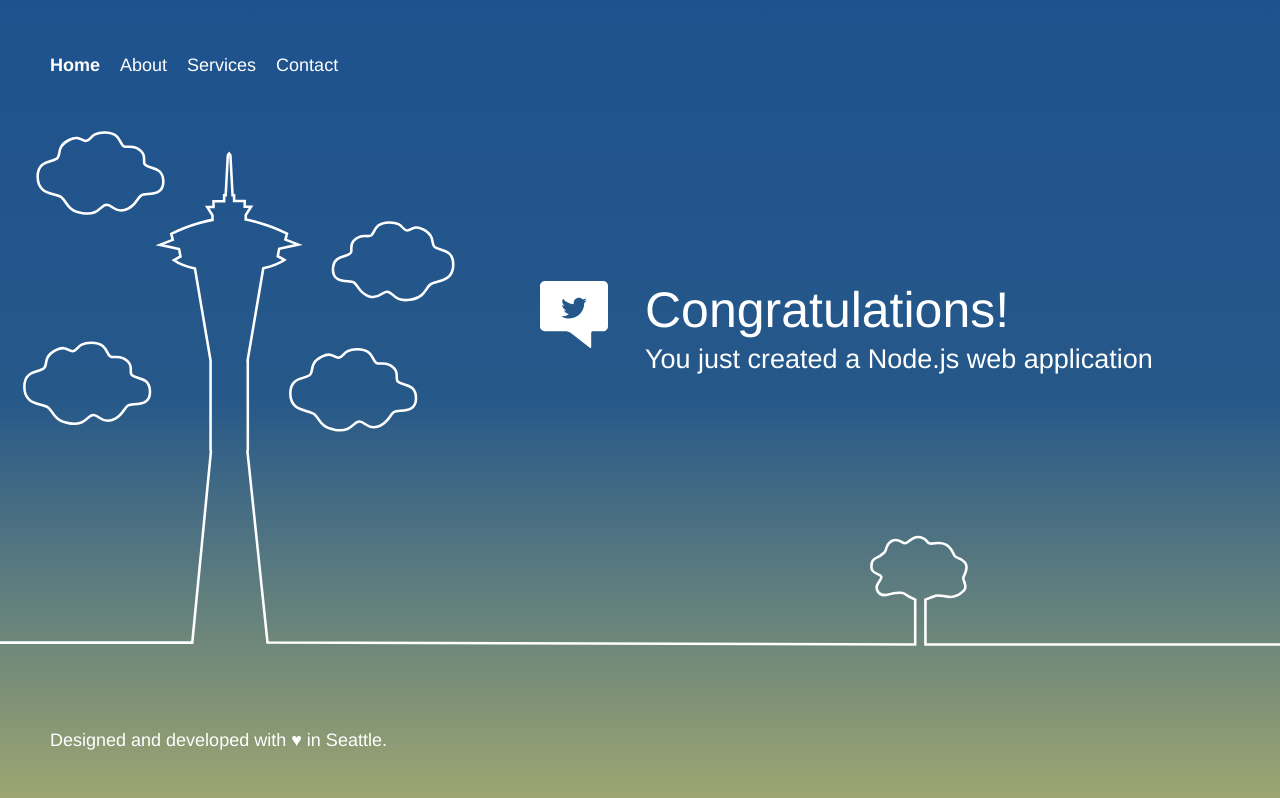
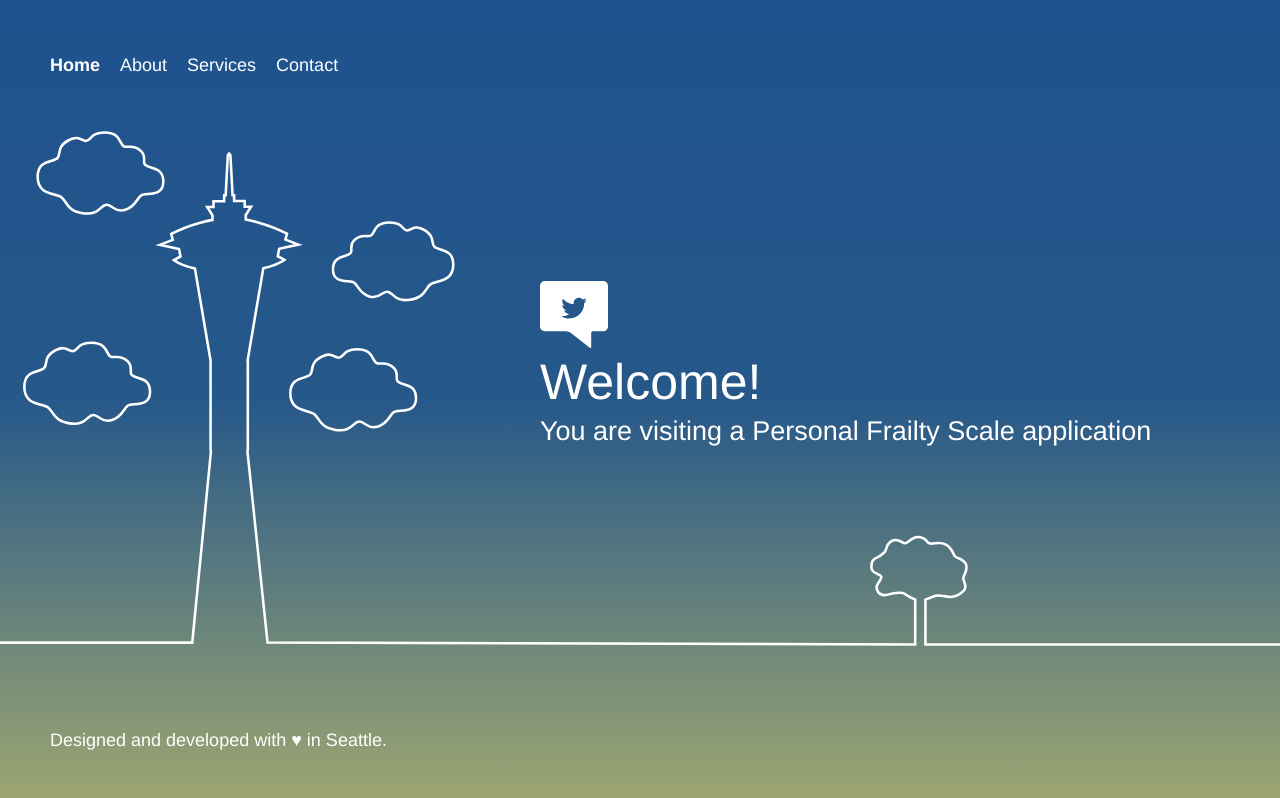
Before and after one commit to nycjing/FrailtyScale, a website: page public/index.html in a window 1280 px wide. Drawn offline with Linux system fonts and the light colour scheme.

Commit message:
first change

```diff
--- a/public/index.html
+++ b/public/index.html
@@ -58,8 +58,8 @@
         <div class="message">
             <a class="twitter-link" href="https://twitter.com/home/?status=I%20created%20a%20project%20with%20AWS%20CodeStar!%20%23AWS%20%23AWSCodeStar%20https%3A%2F%2Faws.amazon.com%2Fcodestar"><img src="img/tweet.svg" /></a>
             <div class="text">
-                <h1>Congratulations!</h1>
-                <h2>You just created a Node.js web application</h2>
+                <h1>Welcome!</h1>
+                <h2>You are visiting a Personal Frailty Scale application</h2>
             </div>
         </div>
     </div>
```
Also changed, not shown: 1 other file.
